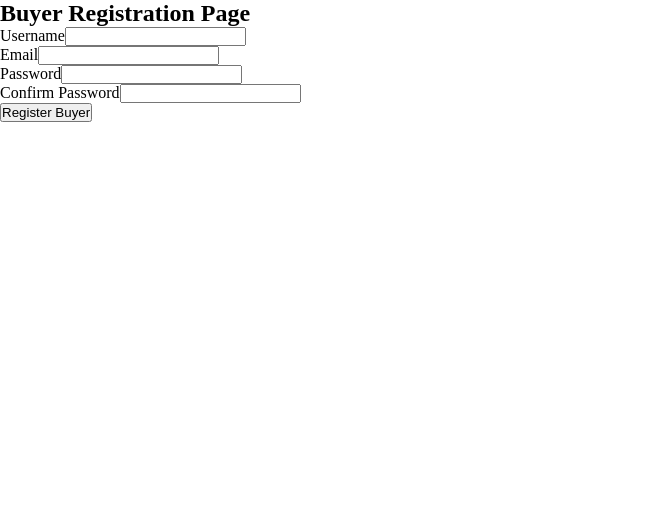
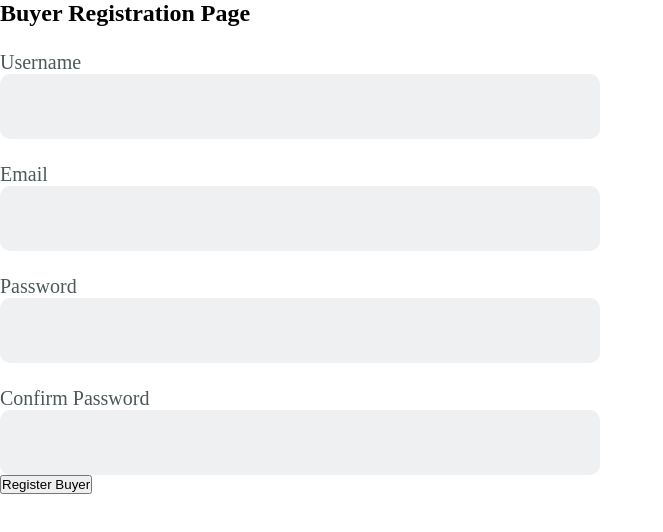
Before and after one commit to Jabryker/Market, a React (Create React App) app: page /registration/buyer in a window 1280 px wide. Shown: the top 532 px of the page, without its empty margins (0-663 px from the left). Built offline with nearby package versions, Linux system fonts and the light colour scheme; no server answers.

Commit message:
basic input style

```diff
--- /dev/null
+++ b/src/components/atoms/Input/Input.module.scss
@@ -0,0 +1,36 @@
+.Input {
+  display: flex;
+  flex-direction: column;
+  width: 100%;
+  margin-top: 24px;
+
+  .Label {
+    color: #4D5959;
+    font-family: Poppins;
+    font-size: 20px;
+    font-style: normal;
+    font-weight: 500;
+    line-height: normal;
+  }
+
+  .InputField {
+    border-radius: 10px;
+    background: #EFF0F2;
+    border: none;
+    outline: none;
+    padding: 18px 29px;
+
+    width: 600px;
+    height: 65px;
+
+    &::placeholder {
+      color: #838383;
+      font-family: Inter;
+      font-size: 20px;
+      font-style: normal;
+      font-weight: 400;
+      line-height: normal;
+    }
+  }
+
+}
--- a/src/components/atoms/Input/Input.tsx
+++ b/src/components/atoms/Input/Input.tsx
@@ -1,17 +1,19 @@
 import {FC} from "react";
 import { IInputProps } from "./Input.interface";
+import styles from "./Input.module.scss";
 
 const Input: FC<IInputProps> = ({ type, name, label, placeholder, error, register }) => {
   return (
-    <div>
-      <label>{label}</label>
+    <div className={styles.Input}>
+      <label className={styles.Label} htmlFor={name}>{label}</label>
       <input
+        className={styles.InputField}
         type={type}
         name={name}
         placeholder={placeholder}
         {...register(name)}
       />
-      {error && <div>{error}</div>}
+      {error && <div className={styles.ErrorMessage} >{error}</div>}
     </div>
   );
 };
```
